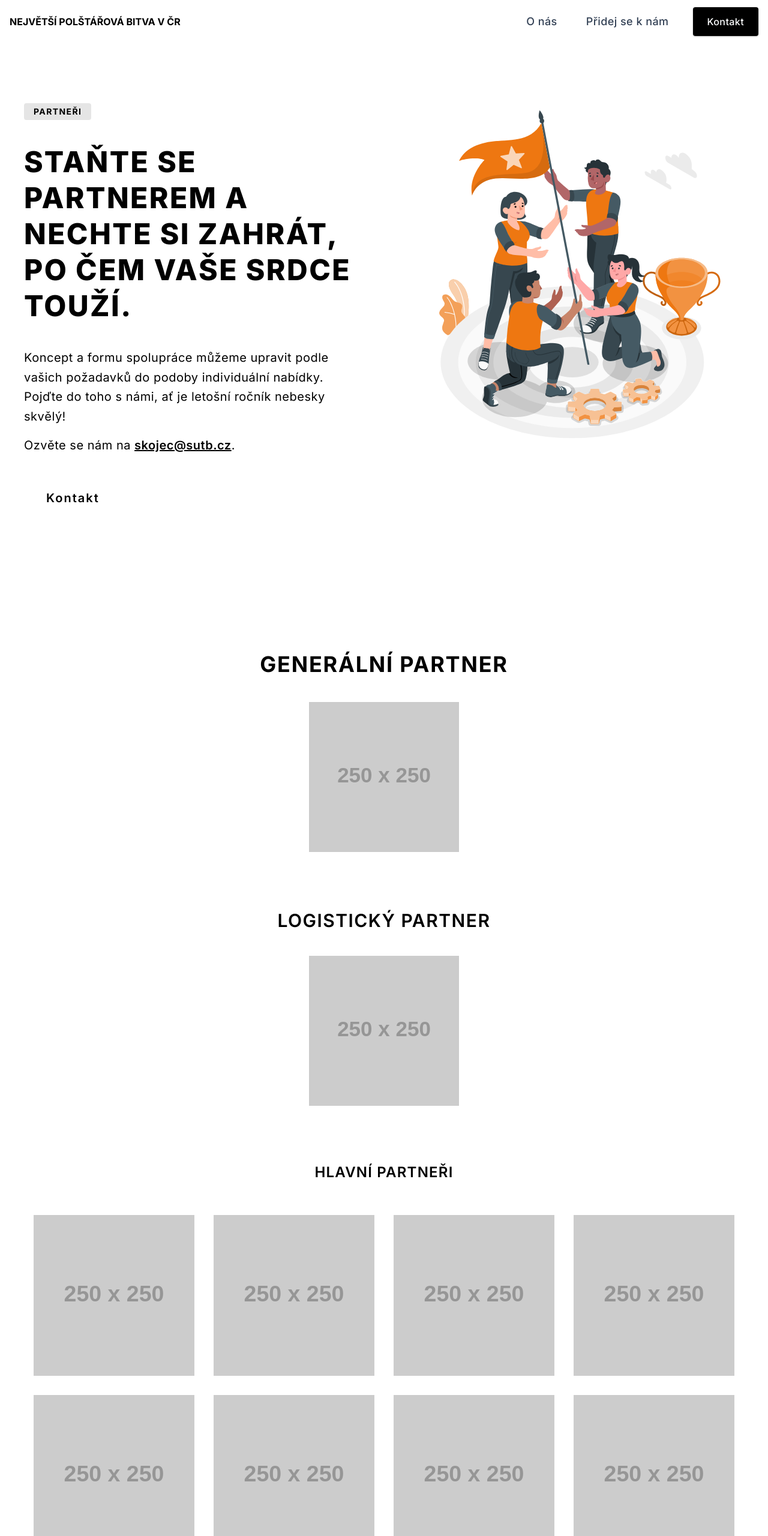
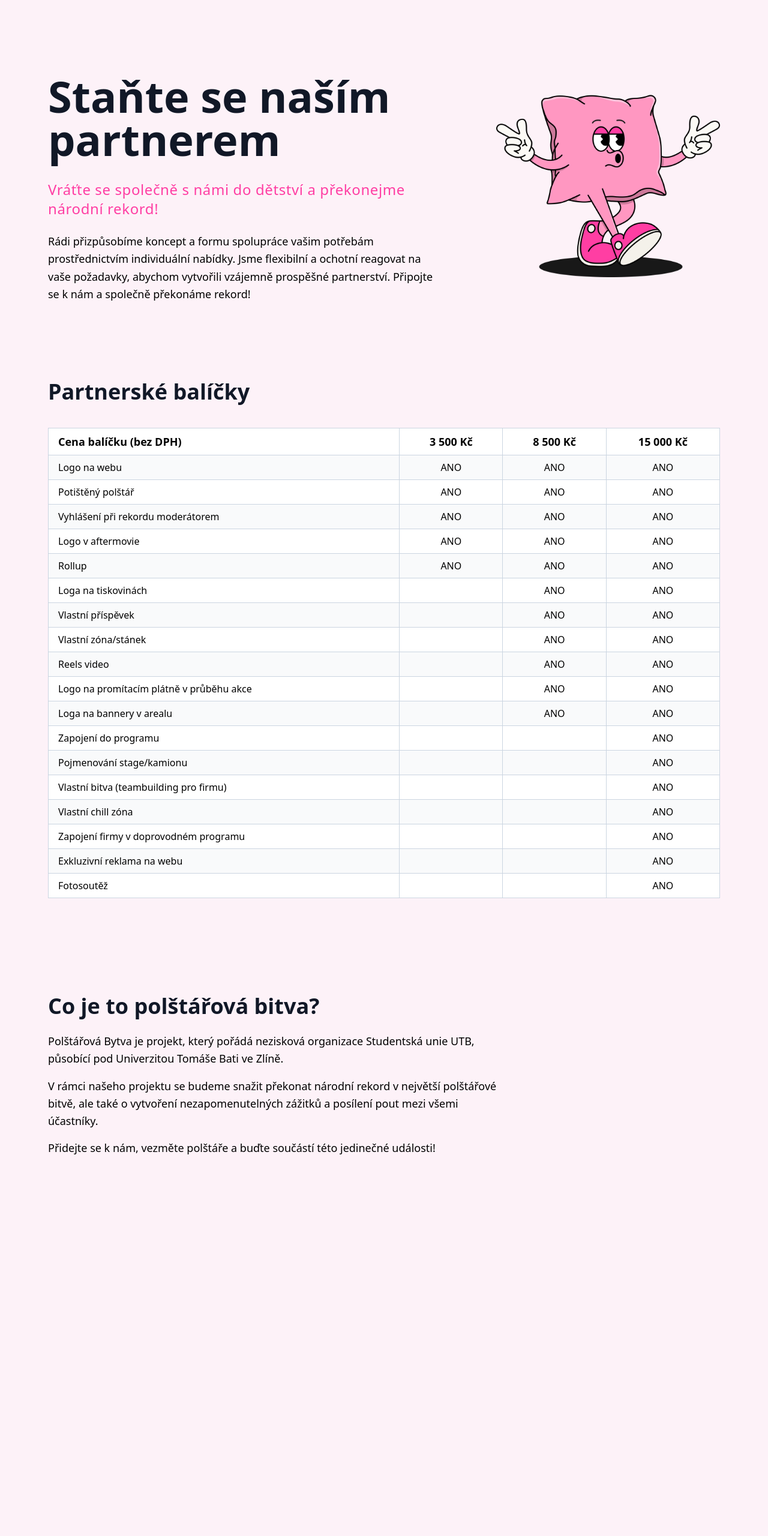
Before and after one commit to SU-UTB/web-polstarova-bitva-fe, an Astro site: page /partneri in a window 1280 px wide. Shown: the part 20-2580 px from the top of the page at 60% size. After the commit the page ends 2045 px from the top, so only its background shows below. Built offline with nearby package versions, Linux system fonts and the light colour scheme; Astro itself is replaced by a stand-in of ours; placeholder pictures from the web are drawn by us.

Commit message:
Partner start

```diff
--- a/package.json
+++ b/package.json
@@ -14,7 +14,7 @@
     "@astrojs/react": "^3.0.4",
     "@astrojs/sitemap": "^3.0.3",
     "@astrojs/tailwind": "^5.0.2",
-    "@fontsource-variable/inter": "^5.0.16",
+    "@fontsource-variable/open-sans": "^5.0.16",
     "@headlessui/react": "^1.7.17",
     "@headlessui/tailwindcss": "^0.2.0",
     "@types/react": "^18.2.33",
--- a/src/components/Layout.astro
+++ b/src/components/Layout.astro
@@ -5,20 +5,18 @@ interface Props {
   imageUrl?: string;
 }
 
-import '@fontsource-variable/inter';
-import Footer from './organisms/Footer.astro';
+import '@fontsource-variable/open-sans';
 import Head from './organisms/Head.astro';
-import { Header } from './organisms/Header';
 ---
 
 <html lang="cs" class="">
   <Head {...Astro.props} />
-  <body>
-    <Header client:load />
+  <body class="bg-pink-50">
+    <!-- <Header client:load /> -->
     <main>
       <slot />
     </main>
     <aside></aside>
-    <Footer />
+    <!-- <Footer /> -->
   </body>
 </html>
--- a/src/pages/index.astro
+++ b/src/pages/index.astro
@@ -1,6 +1,5 @@
 ---
 import Layout from '../components/Layout.astro';
-import Container from '../components/atoms/Container.astro';
 
 const metaTags = {
   title: 'Největší polštářová bitva v ČR',
@@ -8,65 +7,46 @@ const metaTags = {
     'Připravte se na nekonečnou porci zábavy, vzrušení a adrenalinu, protože se chystáme zaznamenat nový rekord v počtu polštářových bojovníků na jednom místě. Tato událost je otevřena všem, bez ohledu na věk, pohlaví nebo zkušenosti.',
   image: '/meta-image.jpg',
 };
+
+const infoItems = [
+  { title: 'Kdy?', value: '20. 4. 2024' },
+  { title: 'V jakém městě?', value: 'Zlín' },
+  { title: 'A kde přesně?', value: 'Ještě upřesníme' },
+  { title: 'Jaký je ten rekord?', value: '780 lidí' },
+];
 ---
 
 <Layout {...metaTags}>
-  <section class="md:pt-16 lg:pt-24 xl:pt-32 pb-16 lg:pb-32">
-    <Container>
-      <div class="flex justify-center items-center">
-        <div class="">
-          <h1
-            class="text-4xl font-bold leading-snug tracking-wide sm:text-5xl sm:leading-snug md:text-6xl md:leading-snug lg:text-7xl lg:leading-snug"
-          >
-            Největší polštářová bitva v ČR
-          </h1>
-          <div
-            class="mt-8 space-y-4 text-lg tracking-tight sm:text-xl md:space-y-8 sm:leading-relaxed leading-relaxed max-w-5xl"
-          >
-            <p>
-              Připravte se na nekonečnou porci zábavy, vzrušení a adrenalinu, protože se chystáme zaznamenat nový rekord
-              v počtu polštářových bojovníků na jednom místě. Tato událost je otevřena všem, bez ohledu na věk, pohlaví
-              nebo zkušenosti. Stačí mít srdce plné odvahy a chuť se zapojit do té nejepičtější bitvy na polštáře,
-              kterou Česká republika kdy viděla.
-            </p><p>
-              Co můžete očekávat? Odpověd je jednoduchá: neuvěřitelnou zábavu, neskutečný smích a nezapomenutelné chvíle
-              strávené s přáteli, rodinou nebo dokonce novými známými. A to vše za účelem dosáhnout vítězství a stát se
-              legendou Polštářové Bitvy.
-            </p>
-            <p>
-              Datum události se blíží, takže neváhejte a zarezervujte si své místo na seznamu bojovníků. Těšíme se na
-              setkání s vámi na bojišti Největší Polštářové Bitvy v České republice!
-            </p>
+  <section class="relative">
+    <div class="absolute grid grid-cols-2 h-full inset-0">
+      <div class="bg-primary-500"></div>
+    </div>
+    <div class="max-w-6xl mx-auto grid grid-cols-2 relative">
+      <div class="py-36 pr-36">
+        <h1 class="text-7xl font-semibold text-white leading-snug tracking-wide">Největší polštářová bitva v ČR</h1>
+      </div>
+      <div class="py-36 pl-36 space-y-8">
+        <p class="text-xl leading-relaxed">
+          Připravte se na nekonečnou porci zábavy, vzrušení a adrenalinu, protože se chystáme zaznamenat nový rekord v
+          počtu polštářových bojovníků na jednom místě.
+        </p>
+        <p class="text-xl leading-relaxed">
+          Tato událost je otevřena všem, bez ohledu na věk, pohlaví nebo zkušenosti. Stačí mít srdce plné odvahy a chuť
+          se zapojit do té nejepičtější bitvy na polštáře, kterou Česká republika kdy viděla.
+        </p>
+      </div>
+    </div>
+  </section>
+  <section class="bg-[#1E1E1E] py-28 text-gray-50">
+    <dl class="max-w-7xl mx-auto grid gap-12 text-center sm:grid-cols-2 md:gap-8 lg:grid-cols-4 lg:gap-4">
+      {
+        infoItems.map((item) => (
+          <div class="space-y-2">
+            <dt class="text-xl">{item.title}</dt>
+            <dd class="mt-0.5 text-3xl font-bold tracking-tight">{item.value}</dd>
           </div>
-          <dl class="mt-16 grid gap-12 text-center sm:grid-cols-2 md:gap-8 lg:grid-cols-4 lg:gap-4">
-            <div class="space-y-2">
-              <dt class="font-mono text-sm">Kdy?</dt><dd class="mt-0.5 text-2xl font-semibold tracking-tight">
-                20. 4. 2024
-              </dd>
-            </div>
-            <div class="space-y-2">
-              <dt class="font-mono text-sm">V jakém městě?</dt><dd class="mt-0.5 text-2xl font-semibold tracking-tight">
-                Zlín
-              </dd>
-            </div>
-            <div class="space-y-2">
-              <dt class="font-mono text-sm">A kde přesně?</dt><dd class="mt-0.5 text-2xl font-semibold tracking-tight">
-                Ještě upřesníme
-              </dd>
-            </div>
-            <div class="space-y-2">
-              <dt class="font-mono text-sm">Jaký je ten rekord?</dt><dd
-                class="mt-0.5 text-2xl font-semibold tracking-tight"
-              >
-                780 lidí
-              </dd>
-            </div>
-          </dl>
-        </div>
-      </div>
-    </Container>
-  </section>
-  <section class="py-12 sm:py-16 md:py-20 lg:py-24 xl:py-32">
-    <Container />
+        ))
+      }
+    </dl>
   </section>
 </Layout>
--- a/src/pages/partneri.astro
+++ b/src/pages/partneri.astro
@@ -1,154 +1,126 @@
 ---
 import Layout from '../components/Layout.astro';
-
-import PartnerImage from '../images/partners.svg';
+import PolstarImage from '../images/polstar.png';
 
 const metaTags = {
   title: 'Největší polštářová bitva v ČR',
   description: 'Největší polštářová bitva v České Republice, pořádaná v roce 2024',
 };
+
+const tableItems = [
+  { title: 'Logo na webu', small: true, medium: true, large: true },
+  { title: 'Potištěný polštář', small: true, medium: true, large: true },
+  { title: 'Vyhlášení při rekordu moderátorem', small: true, medium: true, large: true },
+  { title: 'Logo v aftermovie', small: true, medium: true, large: true },
+  { title: 'Rollup', small: true, medium: true, large: true },
+  { title: 'Loga na tiskovinách', small: false, medium: true, large: true },
+  { title: 'Vlastní příspěvek', small: false, medium: true, large: true },
+  { title: 'Vlastní zóna/stánek', small: false, medium: true, large: true },
+  { title: 'Reels video', small: false, medium: true, large: true },
+  { title: 'Logo na promítacím plátně v průběhu akce', small: false, medium: true, large: true },
+  { title: 'Loga na bannery v arealu', small: false, medium: true, large: true },
+  { title: 'Zapojení do programu', small: false, medium: false, large: true },
+  { title: 'Pojmenování stage/kamionu', small: false, medium: false, large: true },
+  { title: 'Vlastní bitva (teambuilding pro firmu)', small: false, medium: false, large: true },
+  { title: 'Vlastní chill zóna', small: false, medium: false, large: true },
+  { title: 'Zapojení firmy v doprovodném programu', small: false, medium: false, large: true },
+  { title: 'Exkluzivní reklama na webu', small: false, medium: false, large: true },
+  { title: 'Fotosoutěž', small: false, medium: false, large: true },
+];
 ---
 
+<style>
+  table td {
+    @apply border border-slate-300  px-4 py-2 transition duration-300;
+  }
+
+  table tr {
+    @apply transition duration-300;
+  }
+
+  table thead tr {
+    @apply bg-white;
+  }
+
+  table tbody tr:nth-child(odd) {
+    @apply bg-gray-50;
+  }
+
+  table tbody tr:nth-child(even) {
+    @apply bg-white;
+  }
+
+  table tbody tr:hover {
+    @apply bg-pink-600 text-pink-50;
+  }
+
+  table tbody tr:hover td {
+    @apply border-pink-500;
+  }
+
+  table td:not(:first-child) {
+    @apply text-center;
+  }
+</style>
+
 <Layout {...metaTags}>
-  <section class="pb-28 pt-12 lg:pt-20">
-    <div class="mx-auto max-w-7xl px-5 md:px-20 lg:px-10">
-      <div class="grid gap-16 lg:grid-cols-2">
-        <div>
-          <hgroup class="mb-8 lg:mb-10">
-            <p
-              class="mb-8 w-fit rounded bg-black/10 px-4 py-1 text-xs font-bold uppercase tracking-widest sm:text-sm lg:mb-10"
-            >
-              Partneři
-            </p>
-            <h1
-              class="text-3xl font-extrabold uppercase leading-tight tracking-wider sm:text-4xl sm:leading-tight md:text-5xl md:leading-tight"
-            >
-              Staňte se partnerem a nechte si zahrát, po čem vaše srdce touží.
-            </h1>
-          </hgroup>
-          <p class="mb-4 text-lg leading-relaxed tracking-wide lg:text-xl lg:leading-relaxed">
-            Koncept a formu spolupráce můžeme upravit podle vašich požadavků do podoby individuální nabídky. Pojďte do
-            toho s námi, ať je letošní ročník nebesky skvělý! <br />
+  <section class="max-w-6xl mx-auto px-4 pt-36 pb-16 space-y-10">
+    <div class="grid grid-cols-3">
+      <div class="col-span-2 space-y-6 pr-24">
+        <hgroup class="space-y-8">
+          <h1 class="text-7xl font-bold text-gray-900">Staňte se naším partnerem</h1>
+          <p class="text-primary-500 font-medium tracking-wide text-2xl">
+            Vráťte se společně s námi do dětství a překonejme národní rekord!
           </p>
-          <p class="mb-8 text-lg leading-relaxed tracking-wide lg:mb-10 lg:text-xl lg:leading-relaxed">
-            Ozvěte se nám na
-            <a
-              href="mailto:skojec@sutb.cz"
-              class="font-semibold underline decoration-2 transition duration-300 hover:text-black">skojec@sutb.cz</a
-            >.
-          </p>
-
-          <a
-            href="/kontakt"
-            class="block w-fit rounded-md border border-transparent px-7 py-3 font-semibold tracking-widest lg:px-9 lg:py-4 lg:text-xl"
-          >
-            Kontakt
-          </a>
-        </div>
-        <div class="hidden lg:block">
-          <img src={PartnerImage.src} alt="" />
-        </div>
+        </hgroup>
+        <p class="leading-relaxed text-lg max-w-4xl">
+          Rádi přizpůsobíme koncept a formu spolupráce vašim potřebám prostřednictvím individuální nabídky. Jsme
+          flexibilní a ochotní reagovat na vaše požadavky, abychom vytvořili vzájemně prospěšné partnerství. Připojte se
+          k nám a společně překonáme rekord!
+        </p>
+      </div>
+      <div>
+        <img src={PolstarImage.src} alt="" />
       </div>
     </div>
   </section>
-  <section class="py-28">
-    <div class="mx-auto max-w-md px-5 md:max-w-4xl md:px-20 lg:px-10 xl:max-w-7xl">
-      <h2
-        class="mb-8 text-center text-2xl font-bold uppercase leading-tight tracking-wider sm:text-3xl sm:leading-tight md:mb-10 md:text-4xl md:leading-tight"
-      >
-        Generální partner
-      </h2>
-      <a href="/" class="group mx-auto mb-24 block w-fit overflow-hidden">
-        <img src="https://placehold.co/250x250" alt="" class="mx-auto transition duration-300 group-hover:scale-105" />
-      </a>
-      <h2
-        class="mb-8 mt-24 text-center text-xl font-semibold uppercase leading-tight tracking-wider sm:text-2xl sm:leading-tight md:mb-10 md:text-3xl md:leading-tight"
-      >
-        Logistický partner
-      </h2>
-      <a href="/" class="group mx-auto mb-24 block w-fit overflow-hidden">
-        <img src="https://placehold.co/250x250" alt="" class="mx-auto transition duration-300 group-hover:scale-105" />
-      </a>
-      <h2
-        class="mb-8 mt-24 text-center text-lg font-semibold uppercase leading-tight tracking-wider sm:text-xl sm:leading-tight md:mb-10 md:text-2xl md:leading-tight"
-      >
-        Hlavní partneři
-      </h2>
-      <ul class="flex flex-wrap justify-center">
+  <section class="max-w-6xl mx-auto px-4 py-16 space-y-10">
+    <h2 class="text-4xl font-bold text-gray-900">Partnerské balíčky</h2>
+    <table class="w-full">
+      <thead class="font-semibold text-lg">
+        <tr class="">
+          <td>Cena balíčku (bez DPH)</td>
+          <td>3 500 Kč</td>
+          <td>8 500 Kč</td>
+          <td>15 000 Kč</td>
+        </tr>
+      </thead>
+      <tbody>
         {
-          [...Array(12).keys()].map((_) => (
-            <li class="w-1/2 p-2 md:w-1/3 md:p-3 xl:w-1/4 xl:p-4">
-              <a href="/" class="group block w-full overflow-hidden">
-                <img
-                  src="https://placehold.co/250x250"
-                  alt=""
-                  class="mx-auto w-full transition duration-300 group-hover:scale-105"
-                />
-              </a>
-            </li>
+          tableItems.map((item) => (
+            <tr>
+              <td>{item.title}</td>
+              <td>{item.small ? 'ANO' : ''}</td>
+              <td>{item.medium ? 'ANO' : ''}</td>
+              <td>{item.large ? 'ANO' : ''}</td>
+            </tr>
           ))
         }
-      </ul>
-      <h2
-        class="mb-8 mt-24 text-center text-lg font-semibold uppercase leading-tight tracking-wider sm:text-xl sm:leading-tight md:mb-10 md:text-2xl md:leading-tight"
-      >
-        Partneři
-      </h2>
-      <ul class="flex flex-wrap justify-center">
-        {
-          [...Array(12).keys()].map((_) => (
-            <li class="w-1/2 p-2 md:w-1/3 md:p-3 xl:w-1/4 xl:p-4">
-              <a href="/" class="group block w-full overflow-hidden">
-                <img
-                  src="https://placehold.co/250x250"
-                  alt=""
-                  class="mx-auto w-full transition duration-300 group-hover:scale-105"
-                />
-              </a>
-            </li>
-          ))
-        }
-      </ul>
-      <h2
-        class="mb-8 mt-24 text-center text-lg font-semibold uppercase leading-tight tracking-wider sm:text-xl sm:leading-tight md:mb-10 md:text-2xl md:leading-tight"
-      >
-        Mediální Partneři
-      </h2>
-      <ul class="flex flex-wrap justify-center">
-        {
-          [...Array(4).keys()].map((_) => (
-            <li class="w-1/2 p-2 md:w-1/3 md:p-3 xl:w-1/4 xl:p-4">
-              <a href="/" class="group block w-full overflow-hidden">
-                <img
-                  src="https://placehold.co/250x250"
-                  alt=""
-                  class="mx-auto w-full transition duration-300 group-hover:scale-105"
-                />
-              </a>
-            </li>
-          ))
-        }
-      </ul>
-      <h2
-        class="mb-8 mt-24 text-center text-lg font-semibold uppercase leading-tight tracking-wider sm:text-xl sm:leading-tight md:mb-10 md:text-2xl md:leading-tight"
-      >
-        Organizátoři
-      </h2>
-      <ul class="flex flex-wrap justify-center">
-        {
-          [...Array(2).keys()].map((_) => (
-            <li class="w-1/2 p-2 md:w-1/3 md:p-3 xl:w-1/4 xl:p-4">
-              <a href="/" class="group block w-full overflow-hidden">
-                <img
-                  src="https://placehold.co/250x250"
-                  alt=""
-                  class="mx-auto w-full transition duration-300 group-hover:scale-105"
-                />
-              </a>
-            </li>
-          ))
-        }
-      </ul>
-    </div>
+      </tbody>
+    </table>
+  </section>
+  <section class="max-w-6xl mx-auto px-4 py-24 space-y-4">
+    <h2 class="text-4xl font-bold text-gray-900 mb-6">Co je to polštářová bitva?</h2>
+    <p class="text-lg leading-relaxed max-w-3xl">
+      Polštářová Bytva je projekt, který pořádá nezisková organizace Studentská unie UTB, působící pod Univerzitou
+      Tomáše Bati ve Zlíně.
+    </p>
+    <p class="text-lg leading-relaxed max-w-3xl">
+      V rámci našeho projektu se budeme snažit překonat národní rekord v největší polštářové bitvě, ale také o vytvoření
+      nezapomenutelných zážitků a posílení pout mezi všemi účastníky.
+    </p>
+    <p class="text-lg leading-relaxed max-w-3xl">
+      Přidejte se k nám, vezměte polštáře a buďte součástí této jedinečné události!
+    </p>
   </section>
 </Layout>
--- a/tailwind.config.mjs
+++ b/tailwind.config.mjs
@@ -6,24 +6,22 @@ export default {
   theme: {
     extend: {
       fontFamily: {
-        sans: ['Inter Variable', 'Inter', ...defaultTheme.fontFamily.sans],
+        sans: ['Open Sans Variable', ...defaultTheme.fontFamily.sans],
       },
       colors: {
         primary: {
-          default: '#ee7711',
-          50: '#fff9ed',
-          100: '#fef2d6',
-          200: '#fce1ac',
-          300: '#faca77',
-          400: '#f7a840',
-          500: '#f58e1a',
-          550: '#f28316',
-          600: '#ee7711',
-          650: '#D66811',
-          700: '#be5810',
-          800: '#974415',
-          900: '#7a3a14',
-          950: '#421c08',
+          default: '#ff3ea3',
+          50: '#fef1f8',
+          100: '#fee5f4',
+          200: '#ffcaeb',
+          300: '#ff9fd8',
+          400: '#ff63bc',
+          500: '#ff3ea3',
+          600: '#f0127c',
+          700: '#d10560',
+          800: '#ad074f',
+          900: '#8f0c45',
+          950: '#580025',
         },
       },
     },
```
Also changed, not shown: src/images/polstar.png (added), 1 other file.
